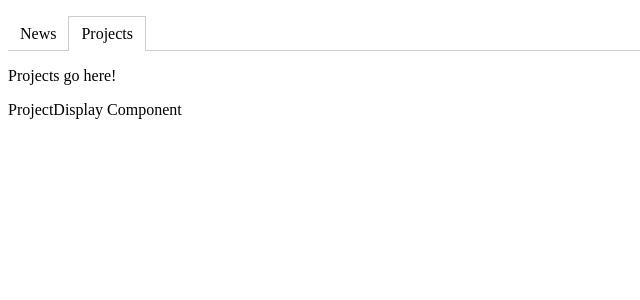
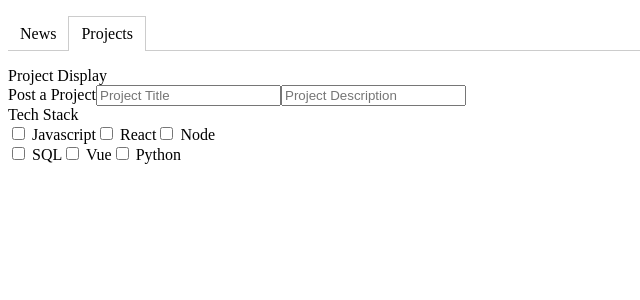
Before and after one commit to AdaProjects/ada, a React app: page / in a window 1280 px wide. Both pictures are taken after a click on the item "Projects". Shown: the top 300 px of the page, without its empty margins (0-640 px from the left). Built offline with nearby package versions, Linux system fonts and the light colour scheme; no server answers.

Commit message:
pulled down updated code

```diff
--- a/src/components/ProjectContainer.jsx
+++ b/src/components/ProjectContainer.jsx
@@ -15,8 +15,7 @@ class ProjectContainer extends Component {
   render() {
     return (
       <div>
-        <p>Projects go here!</p>
-        <p>ProjectDisplay Component</p>
+        <ProjectDisplay />
       </div>
     )
   }
--- a/src/components/ProjectDisplay.jsx
+++ b/src/components/ProjectDisplay.jsx
@@ -5,6 +5,20 @@ const ProjectDisplay = () => {
   return (
     <div className="header">
       Project Display
+      <form action="submit">
+        Post a Project
+        <input type="text" placeholder="Project Title" />
+        <input type="text" placeholder="Project Description" />
+        <br/>
+        Tech Stack
+        <br/>
+        <input type="checkbox" name="Javascript" value="Javascript" /> Javascript
+        <input type="checkbox" name="React" value="React" /> React
+        <input type="checkbox" name="Node" value="Node" /> Node <br/>
+        <input type="checkbox" name="SQL" value="SQL" /> SQL
+        <input type="checkbox" name="Vue" value="Vue" /> Vue
+        <input type="checkbox" name="Python" value="Python" /> Python
+      </form>
     </div>
   );
 };
```
Also changed, not shown: 2 other files (tests, documents, lock files or other folders).
